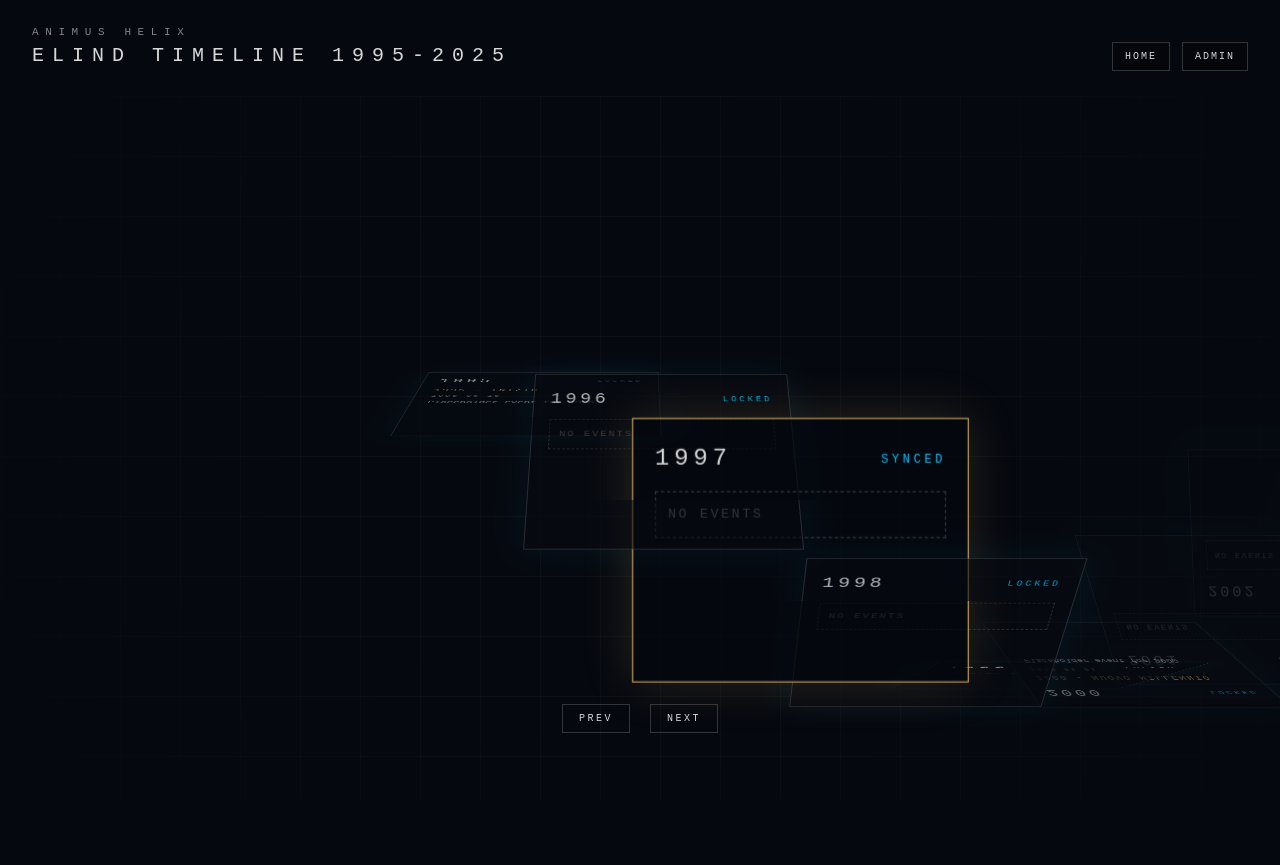
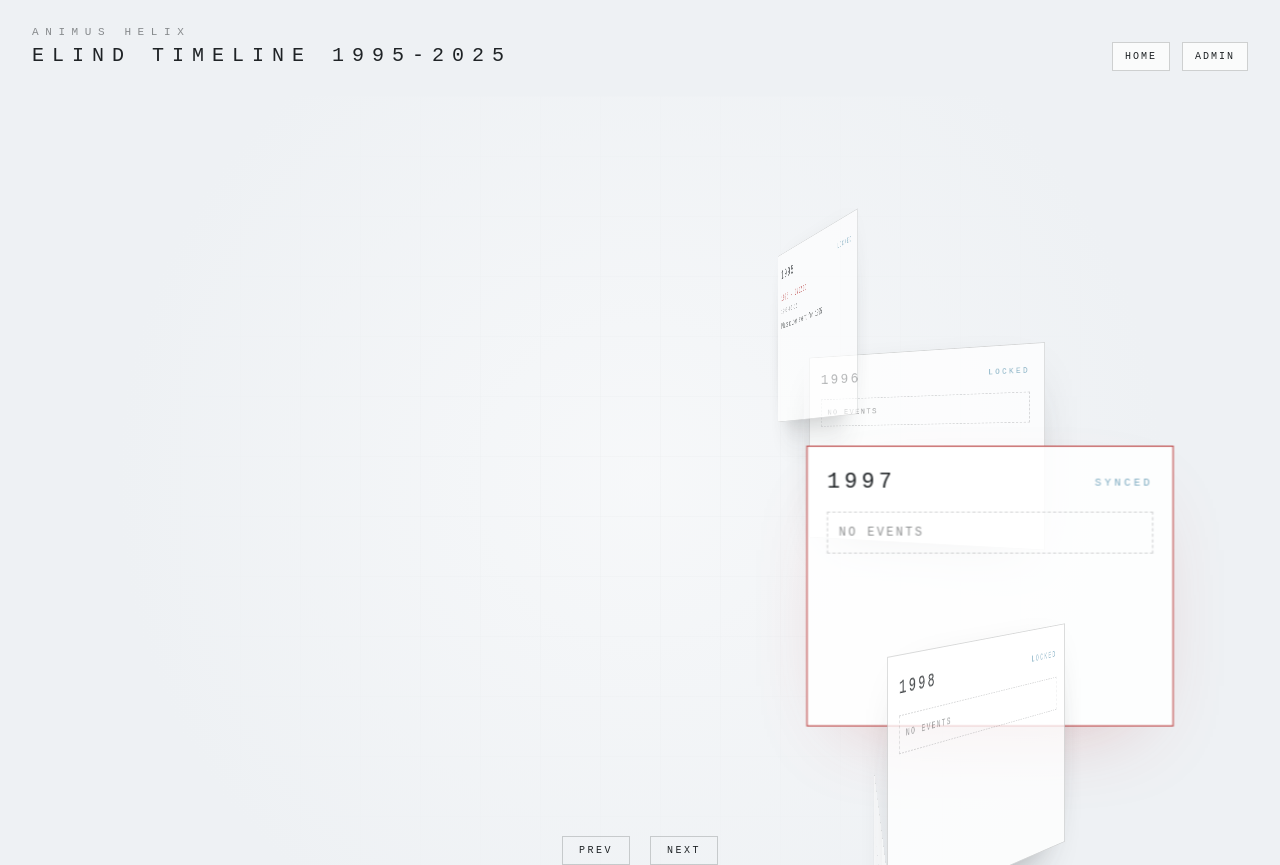
Before and after one commit to Elindslmn/3LEtimeline, a React (Vite) app: page / in a window 1280 px wide. Before the commit the page ends 800 px from the top, so only its background shows below. Built offline with nearby package versions, Linux system fonts and the light colour scheme.

Commit message:
Make helix vertical and brighter

```diff
--- a/src/components/Timeline.tsx
+++ b/src/components/Timeline.tsx
@@ -57,22 +57,23 @@ export default function Timeline({events}: {events: EventItem[]}) {
                 return a.title.localeCompare(b.title)
               })
               const diff = index - activeIndex
-              const angle = diff * 35
+              if (Math.abs(diff) > 6) return null
+              const angle = diff * 40
               const angleRad = (angle * Math.PI) / 180
-              const radius = 140
-              const spacing = 120
-              const x = diff * spacing
-              const y = Math.sin(angleRad) * radius
-              const z = Math.cos(angleRad) * radius
-              const scale = diff === 0 ? 1.05 : 0.85
-              const opacity = Math.max(0.2, 1 - Math.abs(diff) * 0.18)
+              const radius = 180
+              const spacing = 140
+              const x = Math.cos(angleRad) * radius
+              const y = diff * spacing
+              const z = Math.sin(angleRad) * radius
+              const scale = diff === 0 ? 1.08 : 0.82
+              const opacity = Math.max(0.12, 1 - Math.abs(diff) * 0.15)
 
               return (
                 <div
                   key={year}
                   className="helix-node"
                   style={{
-                    transform: `translate3d(${x}px, ${y}px, ${z}px) rotateX(${-angle}deg) scale(${scale})`,
+                    transform: `translate3d(${x}px, ${y}px, ${z}px) rotateY(${angle}deg) scale(${scale})`,
                     opacity
                   }}
                   onClick={() => setActiveIndex(index)}
--- a/src/styles.css
+++ b/src/styles.css
@@ -3,13 +3,13 @@
 @tailwind utilities;
 
 :root {
-  --ink: #d7d7d7;
-  --bg: #05080f;
-  --grid: rgba(255, 255, 255, 0.05);
-  --panel: rgba(5, 8, 15, 0.7);
-  --line: rgba(255, 255, 255, 0.18);
-  --accent: #c5a059;
-  --accent-2: #00c6ff;
+  --ink: #1f2326;
+  --bg: #eef1f4;
+  --grid: rgba(31, 35, 38, 0.06);
+  --panel: rgba(255, 255, 255, 0.88);
+  --line: rgba(31, 35, 38, 0.2);
+  --accent: #b63838;
+  --accent-2: #7aa9bf;
 }
 
 body {
@@ -46,7 +46,7 @@ body {
   font-size: 11px;
   letter-spacing: 0.6em;
   text-transform: uppercase;
-  color: rgba(215, 215, 215, 0.6);
+  color: rgba(31, 35, 38, 0.5);
 }
 
 .app-nav {
@@ -60,7 +60,7 @@ body {
   text-transform: uppercase;
   letter-spacing: 0.2em;
   font-size: 10px;
-  background: rgba(0, 0, 0, 0.25);
+  background: rgba(255, 255, 255, 0.7);
 }
 
 .app-nav a:hover {
@@ -90,13 +90,13 @@ body {
     linear-gradient(var(--grid) 1px, transparent 1px),
     linear-gradient(90deg, var(--grid) 1px, transparent 1px);
   background-size: 60px 60px;
-  opacity: 0.55;
+  opacity: 0.6;
 }
 
 .helix-vignette {
   position: absolute;
   inset: 0;
-  background: radial-gradient(circle, transparent 40%, var(--bg) 100%);
+  background: radial-gradient(circle, rgba(255, 255, 255, 0.5) 0%, var(--bg) 70%);
   pointer-events: none;
 }
 
@@ -105,7 +105,7 @@ body {
   z-index: 2;
   width: 100%;
   max-width: 1100px;
-  height: 520px;
+  height: 720px;
   display: flex;
   align-items: center;
   justify-content: center;
@@ -137,18 +137,18 @@ body {
 }
 
 .helix-card {
-  width: 280px;
-  min-height: 220px;
+  width: 340px;
+  min-height: 260px;
   border: 1px solid var(--line);
   background: var(--panel);
   padding: 18px;
-  box-shadow: 0 0 40px rgba(0, 198, 255, 0.08);
+  box-shadow: 0 25px 70px -45px rgba(31, 35, 38, 0.8);
   transition: border-color 300ms ease, box-shadow 300ms ease;
 }
 
 .helix-card.is-active {
   border-color: var(--accent);
-  box-shadow: 0 0 40px rgba(197, 160, 89, 0.2);
+  box-shadow: 0 30px 80px -40px rgba(182, 56, 56, 0.35);
 }
 
 .helix-card-header {
@@ -185,7 +185,7 @@ body {
 .helix-event-date {
   font-size: 10px;
   letter-spacing: 0.2em;
-  color: rgba(215, 215, 215, 0.6);
+  color: rgba(31, 35, 38, 0.6);
   text-transform: uppercase;
   margin-top: 4px;
 }
@@ -193,14 +193,14 @@ body {
 .helix-event-desc {
   font-size: 12px;
   margin-top: 6px;
-  color: rgba(215, 215, 215, 0.85);
+  color: rgba(31, 35, 38, 0.85);
 }
 
 .helix-empty {
   font-size: 11px;
   letter-spacing: 0.2em;
   text-transform: uppercase;
-  color: rgba(215, 215, 215, 0.5);
+  color: rgba(31, 35, 38, 0.5);
   border: 1px dashed var(--line);
   padding: 10px;
 }
@@ -240,10 +240,10 @@ body {
   }
 
   .helix-stage {
-    height: 460px;
+    height: 620px;
   }
 
   .helix-card {
-    width: 240px;
+    width: 280px;
   }
 }
```
